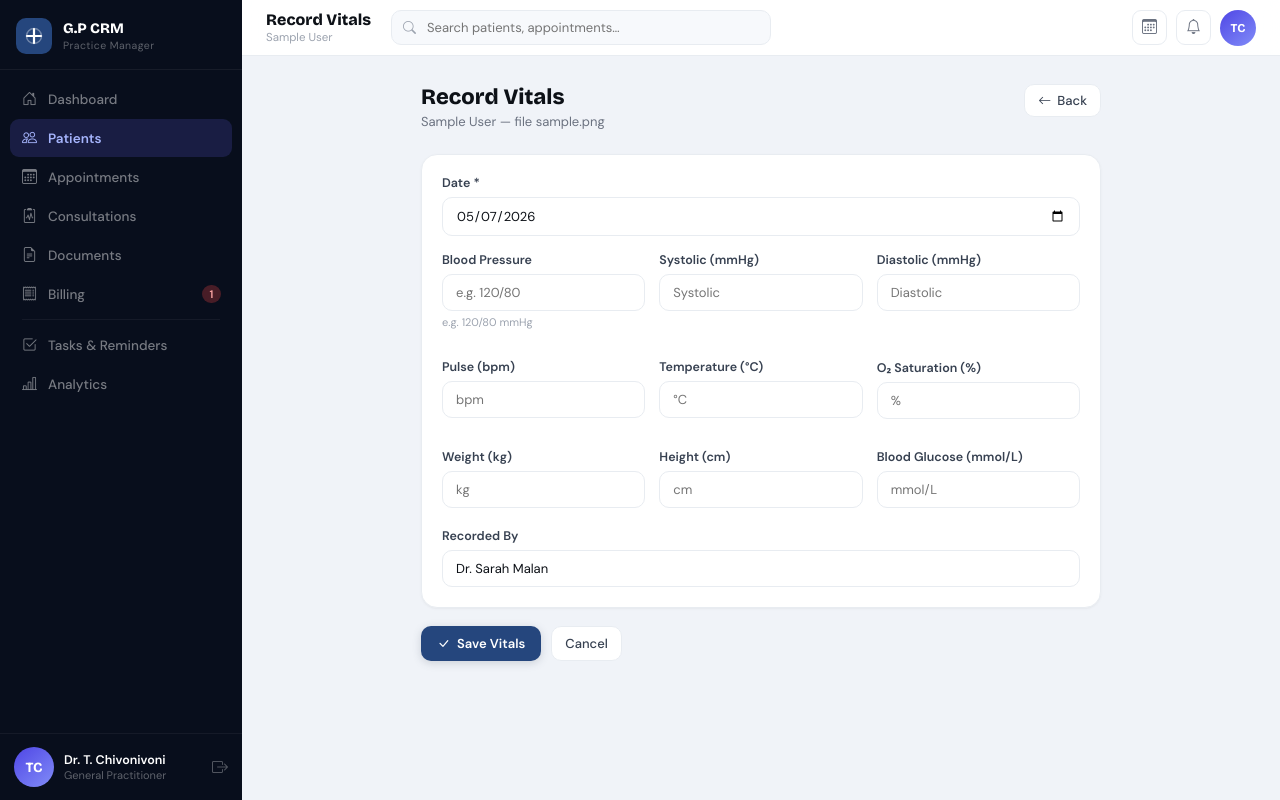
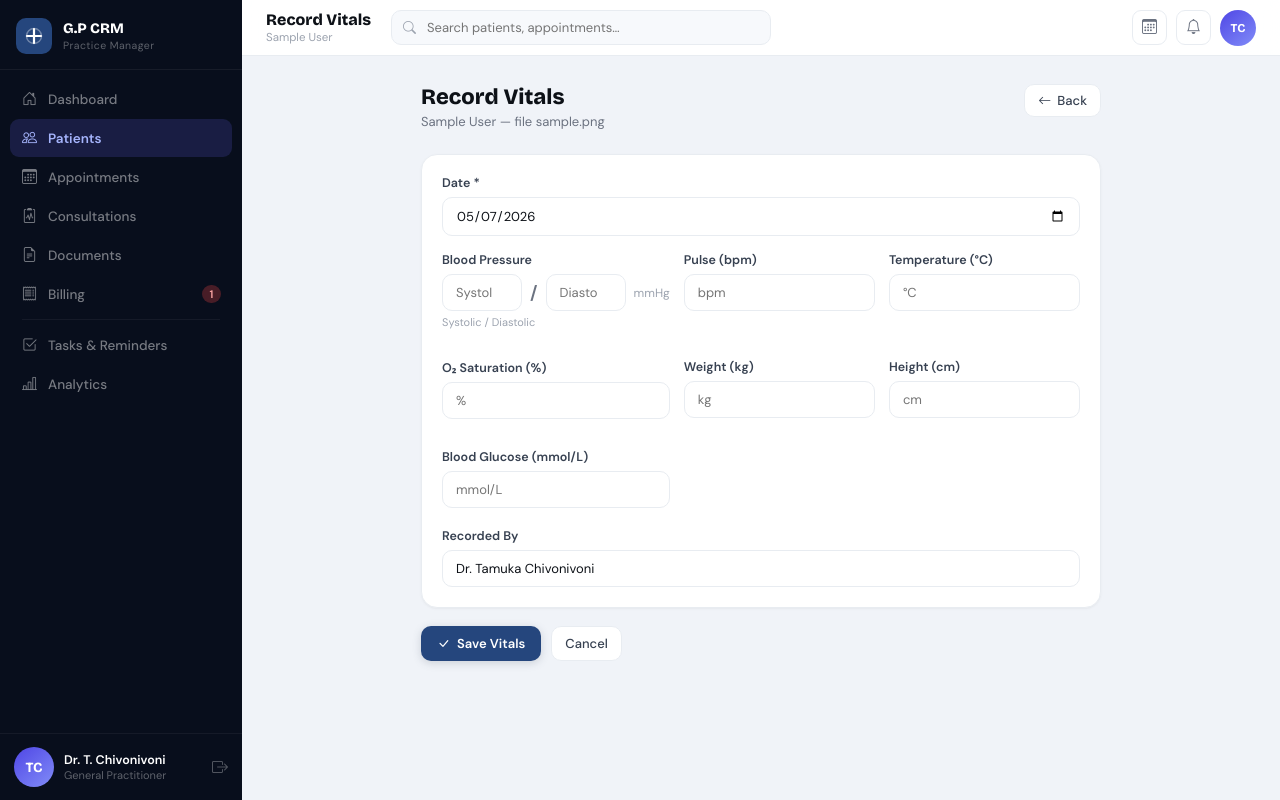
Before and after one commit to DevJoymanu/MediCareGP, a Django app: page /patients/1/vitals/ in a window 1280 px wide. Run offline with Django 4.2, Linux system fonts and the light colour scheme; a user stored in the database is signed in; tables that the repository leaves empty hold one stand-in row (values such as "Sample post").

Commit message:
ui/ux update2

```diff
--- a/medicaregp/billing/models.py
+++ b/medicaregp/billing/models.py
@@ -17,7 +17,7 @@ class Invoice(models.Model):
     due_date             = models.DateField()
     status               = models.CharField(max_length=12, choices=STATUS_CHOICES, default='Draft')
     notes                = models.TextField(blank=True, null=True)
-    issued_by            = models.CharField(max_length=100, default='Dr. Sarah Malan')
+    issued_by            = models.CharField(max_length=100, default='Dr. Tamuka Chivonivoni')
 
     # ── Medical aid billing ───────────────────────────────────────────────────
     icd10_code           = models.CharField(max_length=20,  blank=True, null=True, verbose_name='ICD-10 code')
--- a/medicaregp/billing/views.py
+++ b/medicaregp/billing/views.py
@@ -137,14 +137,14 @@ def invoice_send_email(request, pk):
     patient = invoice.patient
 
     default_to    = patient.email or ''
-    default_subj  = f'Invoice {invoice.invoice_number} from Dr. Sarah Malan'
+    default_subj  = f'Invoice {invoice.invoice_number} from Dr. Tamuka Chivonivoni'
     default_msg   = (
         f'Dear {patient.first_name},\n\n'
         f'Please find attached your invoice {invoice.invoice_number} '
         f'dated {invoice.date_issued.strftime("%d %B %Y")} '
         f'for R{invoice.total():,.2f}, due by {invoice.due_date.strftime("%d %B %Y")}.\n\n'
         f'Please contact us if you have any queries.\n\n'
-        f'Kind regards,\nDr. Sarah Malan\nGeneral Practitioner'
+        f'Kind regards,\nDr. Tamuka Chivonivoni\nGeneral Practitioner'
     )
 
     if request.method == 'POST':
--- a/medicaregp/medicaregp/settings.py
+++ b/medicaregp/medicaregp/settings.py
@@ -73,9 +73,9 @@ EMAIL_BACKEND = 'django.core.mail.backends.console.EmailBackend'
 # DEFAULT_FROM_EMAIL  = 'GP CRM <your-gmail@gmail.com>'
 
 # ── Practice details (used on invoices & emails) ───────────────────────────────
-PRACTICE_NAME    = 'Dr. Sarah Malan'
+PRACTICE_NAME    = 'Dr. Tamuka Chivonivoni'
 PRACTICE_SUBTITLE = 'General Practitioner'
-PRACTICE_EMAIL   = 'dr.malan@gpcrm.co.za'
+PRACTICE_EMAIL   = 'dr.chivonivoni@gpcrm.co.za'
 PRACTICE_PHONE   = '+27 21 555 0100'
 PRACTICE_ADDRESS = '1 Medical Park, Cape Town, 8001'
 PRACTICE_REG     = 'HPCSA: MP 0123456'
--- a/medicaregp/patients/models.py
+++ b/medicaregp/patients/models.py
@@ -111,7 +111,7 @@ class Vitals(models.Model):
     temperature       = models.DecimalField(max_digits=4, decimal_places=1, blank=True, null=True, help_text='°C')
     oxygen_saturation = models.IntegerField(blank=True, null=True, help_text='%')
     blood_glucose     = models.DecimalField(max_digits=5, decimal_places=1, blank=True, null=True, help_text='mmol/L')
-    recorded_by       = models.CharField(max_length=100, default='Dr. Sarah Malan')
+    recorded_by       = models.CharField(max_length=100, default='Dr. Tamuka Chivonivoni')
 
     def bmi(self):
         if self.weight and self.height:
--- a/medicaregp/patients/views.py
+++ b/medicaregp/patients/views.py
@@ -67,7 +67,7 @@ def patient_delete(request, pk):
 def vitals_add(request, pk):
     patient = get_object_or_404(Patient, pk=pk)
     from django.utils import timezone
-    form = VitalsForm(request.POST or None, initial={'date': timezone.now().date(), 'recorded_by': 'Dr. Sarah Malan'})
+    form = VitalsForm(request.POST or None, initial={'date': timezone.now().date(), 'recorded_by': 'Dr. Tamuka Chivonivoni'})
     if form.is_valid():
         v = form.save(commit=False)
         # Auto-parse blood pressure into systolic/diastolic
--- a/medicaregp/scripts/models.py
+++ b/medicaregp/scripts/models.py
@@ -35,7 +35,7 @@ class Document(models.Model):
     content     = models.TextField(blank=True)
     attachment  = models.FileField(upload_to='documents/%Y/%m/', blank=True, null=True)
     date_issued = models.DateField(auto_now_add=True)
-    issued_by   = models.CharField(max_length=100, default='Dr. Sarah Malan')
+    issued_by   = models.CharField(max_length=100, default='Dr. Tamuka Chivonivoni')
     notes       = models.CharField(max_length=255, blank=True, null=True)
 
     def __str__(self):
--- a/medicaregp/scripts/tests.py
+++ b/medicaregp/scripts/tests.py
@@ -28,7 +28,7 @@ class DocumentFormTests(TestCase):
             'category': 'Clinical',
             'doc_type': 'Lab Result',
             'content': '',
-            'issued_by': 'Dr. Sarah Malan',
+            'issued_by': 'Dr. Tamuka Chivonivoni',
         })
 
         self.assertFalse(form.is_valid())
@@ -42,7 +42,7 @@ class DocumentFormTests(TestCase):
                 'category': 'Clinical',
                 'doc_type': 'Lab Result',
                 'content': '',
-                'issued_by': 'Dr. Sarah Malan',
+                'issued_by': 'Dr. Tamuka Chivonivoni',
             },
             files={'attachment': upload},
         )
@@ -63,7 +63,7 @@ class DocumentFormTests(TestCase):
             'category': 'Administrative',
             'doc_type': 'Billing Statement',
             'content': 'Updated statement',
-            'issued_by': 'Dr. Sarah Malan',
+            'issued_by': 'Dr. Tamuka Chivonivoni',
         })
 
         self.assertRedirects(response, reverse('document_detail', args=[document.pk]))
--- a/medicaregp/templates/billing/email_invoice.html
+++ b/medicaregp/templates/billing/email_invoice.html
@@ -32,7 +32,7 @@
 
   <div class="body">
     <h1>Invoice {{ invoice.invoice_number }}</h1>
-    <p style="color:#6b7280;margin-bottom:24px;">From Dr. Sarah Malan &bull; Issued {{ invoice.date_issued|date:"j F Y" }} &bull; Due {{ invoice.due_date|date:"j F Y" }}</p>
+    <p style="color:#6b7280;margin-bottom:24px;">From Dr. Tamuka Chivonivoni &bull; Issued {{ invoice.date_issued|date:"j F Y" }} &bull; Due {{ invoice.due_date|date:"j F Y" }}</p>
 
     <p>{{ message }}</p>
 
@@ -76,7 +76,7 @@
   </div>
 
   <div class="footer">
-    Dr. Sarah Malan &bull; General Practitioner &bull; dr.malan@gpcrm.co.za
+    Dr. Tamuka Chivonivoni &bull; General Practitioner &bull; dr.chivonivoni@gpcrm.co.za
     <br>This is an automated invoice from G.P CRM.
   </div>
 </div>
--- a/medicaregp/templates/billing/invoice_print.html
+++ b/medicaregp/templates/billing/invoice_print.html
@@ -24,8 +24,8 @@
       </div>
       <div>
         <div style="font-size:20px;font-weight:800;font-family:'Bricolage Grotesque',sans-serif;">G.P CRM</div>
-        <div style="font-size:12px;color:#6b7280;">Dr. Sarah Malan — General Practitioner</div>
-        <div style="font-size:12px;color:#6b7280;">dr.malan@gpcrm.co.za &bull; +27 21 555 0100</div>
+        <div style="font-size:12px;color:#6b7280;">Dr. Tamuka Chivonivoni — General Practitioner</div>
+        <div style="font-size:12px;color:#6b7280;">dr.chivonivoni@gpcrm.co.za &bull; +27 21 555 0100</div>
       </div>
     </div>
     <div style="text-align:right;">
--- a/medicaregp/templates/billing/invoice_send_email.html
+++ b/medicaregp/templates/billing/invoice_send_email.html
@@ -64,7 +64,7 @@
           </div>
           <div style="padding:24px;">
             <h2 style="font-size:18px;font-weight:800;margin:0 0 8px;font-family:'Bricolage Grotesque',sans-serif;">{{ invoice.invoice_number }}</h2>
-            <p style="font-size:13px;color:#6b7280;margin:0 0 16px;">From Dr. Sarah Malan &middot; Due {{ invoice.due_date|date:"j F Y" }}</p>
+            <p style="font-size:13px;color:#6b7280;margin:0 0 16px;">From Dr. Tamuka Chivonivoni &middot; Due {{ invoice.due_date|date:"j F Y" }}</p>
             <div style="padding:14px;border-radius:10px;background:#f9fafb;margin-bottom:16px;">
               {% for item in invoice.items.all %}
               <div style="display:flex;justify-content:space-between;font-size:13px;padding:4px 0;border-bottom:1px solid #f1f5f9;">
--- a/medicaregp/templates/consultations/consultation_print.html
+++ b/medicaregp/templates/consultations/consultation_print.html
@@ -17,7 +17,7 @@
       <div class="print-logo"><i class="bi bi-heart-pulse" style="font-family:'bootstrap-icons';"></i>+</div>
       <div>
         <div style="font-size:20px;font-weight:800;font-family:'Bricolage Grotesque',sans-serif;">G.P CRM</div>
-        <div style="font-size:13px;color:#6b7280;">Dr. Sarah Malan — General Practitioner</div>
+        <div style="font-size:13px;color:#6b7280;">Dr. Tamuka Chivonivoni — General Practitioner</div>
       </div>
     </div>
     <div style="text-align:right;">
@@ -59,7 +59,7 @@
   <div style="margin-top:60px;display:flex;justify-content:flex-end;">
     <div>
       <div style="width:240px;border-top:1px solid #374151;padding-top:8px;font-size:13px;">
-        <strong>Dr. Sarah Malan</strong><br>
+        <strong>Dr. Tamuka Chivonivoni</strong><br>
         <span style="color:#6b7280;">General Practitioner</span>
       </div>
     </div>
--- a/medicaregp/templates/patients/vitals_form.html
+++ b/medicaregp/templates/patients/vitals_form.html
@@ -24,16 +24,14 @@
         <div style="display:grid;grid-template-columns:repeat(3,1fr);gap:14px;">
           <div class="form-group">
             <label>Blood Pressure</label>
-            {{ form.blood_pressure }}
-            <div style="font-size:11px;color:var(--text-4);margin-top:4px;">e.g. 120/80 mmHg</div>
-          </div>
-          <div class="form-group">
-            <label>Systolic (mmHg)</label>
-            {{ form.bp_systolic }}
-          </div>
-          <div class="form-group">
-            <label>Diastolic (mmHg)</label>
-            {{ form.bp_diastolic }}
+            <div style="display:none;">{{ form.blood_pressure }}</div>
+            <div style="display:flex;align-items:center;gap:8px;">
+              <div style="width:80px;">{{ form.bp_systolic }}</div>
+              <span style="font-size:18px;font-weight:700;color:var(--text-3);flex-shrink:0;">/</span>
+              <div style="width:80px;">{{ form.bp_diastolic }}</div>
+              <span style="font-size:12px;color:var(--text-4);white-space:nowrap;">mmHg</span>
+            </div>
+            <div style="font-size:11px;color:var(--text-4);margin-top:4px;">Systolic / Diastolic</div>
           </div>
           <div class="form-group">
             <label>Pulse (bpm)</label>
@@ -76,16 +74,24 @@
 </div>
 
 <script>
-// Auto-split blood pressure into systolic/diastolic
-document.getElementById('id_blood_pressure').addEventListener('blur', function () {
-  const val = this.value;
-  if (val.includes('/')) {
-    const parts = val.split('/');
-    const sys = parseInt(parts[0].trim());
-    const dia = parseInt(parts[1].trim());
-    if (!isNaN(sys)) document.getElementById('id_bp_systolic').value = sys;
-    if (!isNaN(dia)) document.getElementById('id_bp_diastolic').value = dia;
+(function () {
+  const sysEl = document.getElementById('id_bp_systolic');
+  const diaEl = document.getElementById('id_bp_diastolic');
+  const bpEl  = document.getElementById('id_blood_pressure');
+
+  function syncBP() {
+    if (sysEl.value && diaEl.value) bpEl.value = sysEl.value + '/' + diaEl.value;
   }
-});
+
+  // Auto-advance to diastolic once systolic reaches 3 digits
+  sysEl.addEventListener('input', function () {
+    syncBP();
+    if (this.value.length >= 3) diaEl.focus();
+  });
+  diaEl.addEventListener('input', syncBP);
+
+  // Sync on load (pre-fills when editing an existing record)
+  syncBP();
+})();
 </script>
 {% endblock %}
--- a/medicaregp/templates/scripts/document_print.html
+++ b/medicaregp/templates/scripts/document_print.html
@@ -16,7 +16,7 @@
       </div>
       <div>
         <div style="font-size:20px;font-weight:800;font-family:'Bricolage Grotesque',sans-serif;">G.P CRM</div>
-        <div style="font-size:13px;color:#6b7280;">Dr. Sarah Malan — General Practitioner</div>
+        <div style="font-size:13px;color:#6b7280;">Dr. Tamuka Chivonivoni — General Practitioner</div>
       </div>
     </div>
     <div style="text-align:right;">
```
Also changed, not shown: medicaregp/load_sample_data.py (+9 -9 lines), medicaregp/templates/patients/patient_form.html (+30 -5 lines), medicaregp/billing/migrations/0001_initial.py, medicaregp/patients/migrations/0002_patient_allergies_patient_blood_type_and_more.py, medicaregp/scripts/migrations/0001_initial.py.
